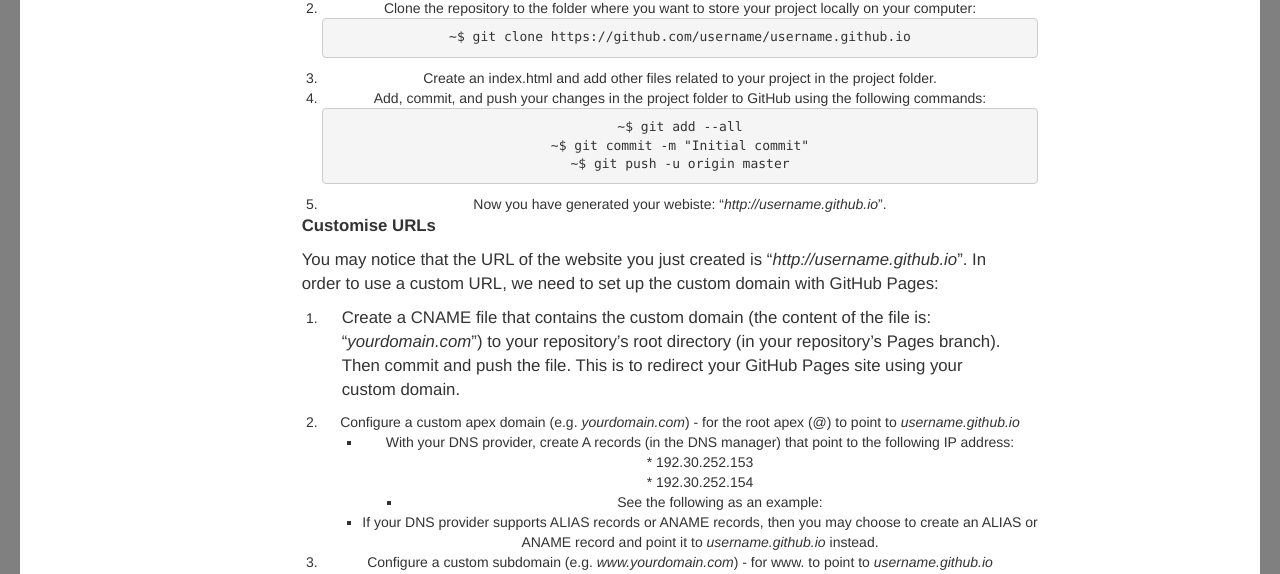
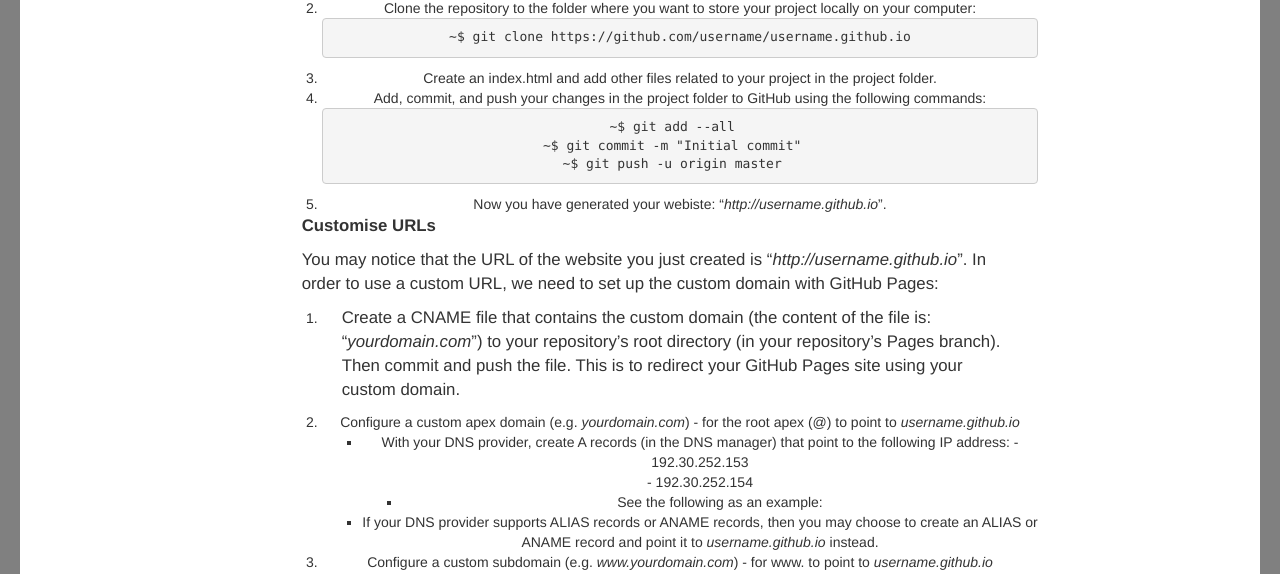
Before and after one commit to francesliang/francesliang.github.io, a Jekyll site: the page built from _posts/2015-09-07-the-development-of-this-blog.md, in a window 1280 px wide. Shown: the part 1036-1610 px from the top of the page. Built offline with Jekyll 4.4.1, drawn with Linux system fonts in a browser that asks for light colours; nearby versions of some CDN libraries; comment, search, counter and statistics services are not loaded.

```diff
--- a/_posts/2015-09-07-the-development-of-this-blog.md
+++ b/_posts/2015-09-07-the-development-of-this-blog.md
@@ -43,9 +43,9 @@ You may notice that the URL of the website you just created is "*http://username
 
 2. Configure a custom apex domain (e.g. *yourdomain.com*) -  for the root apex (@) to point to *username.github.io*
 	* With your DNS provider, create A records (in the DNS manager) that point to the following IP address:
-    	* 192.30.252.153
-    	* 192.30.252.154
-		* See the following as an example:
+    	- 192.30.252.153
+    	- 192.30.252.154
+		- See the following as an example:
 
 
 	* If your DNS provider supports ALIAS records or ANAME records, then you may choose to create an ALIAS or ANAME record and point it to *username.github.io* instead.
```
